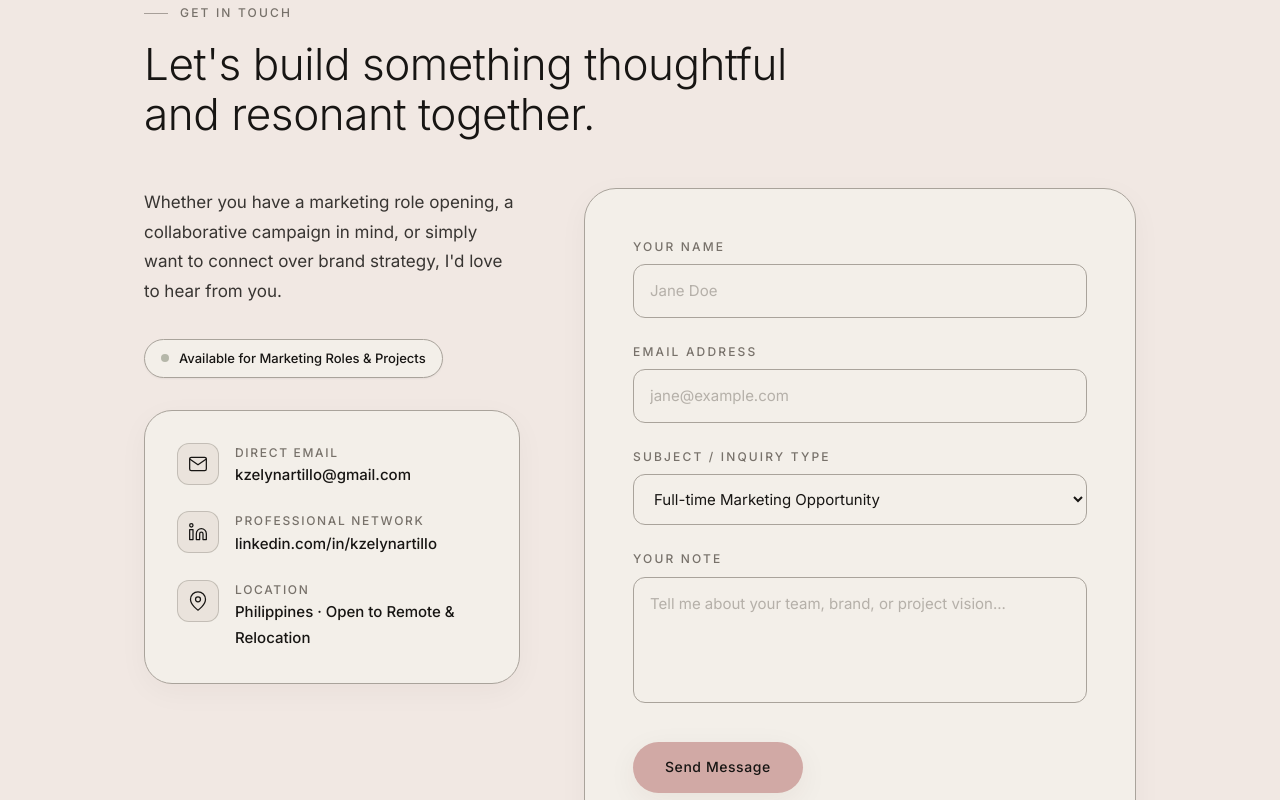
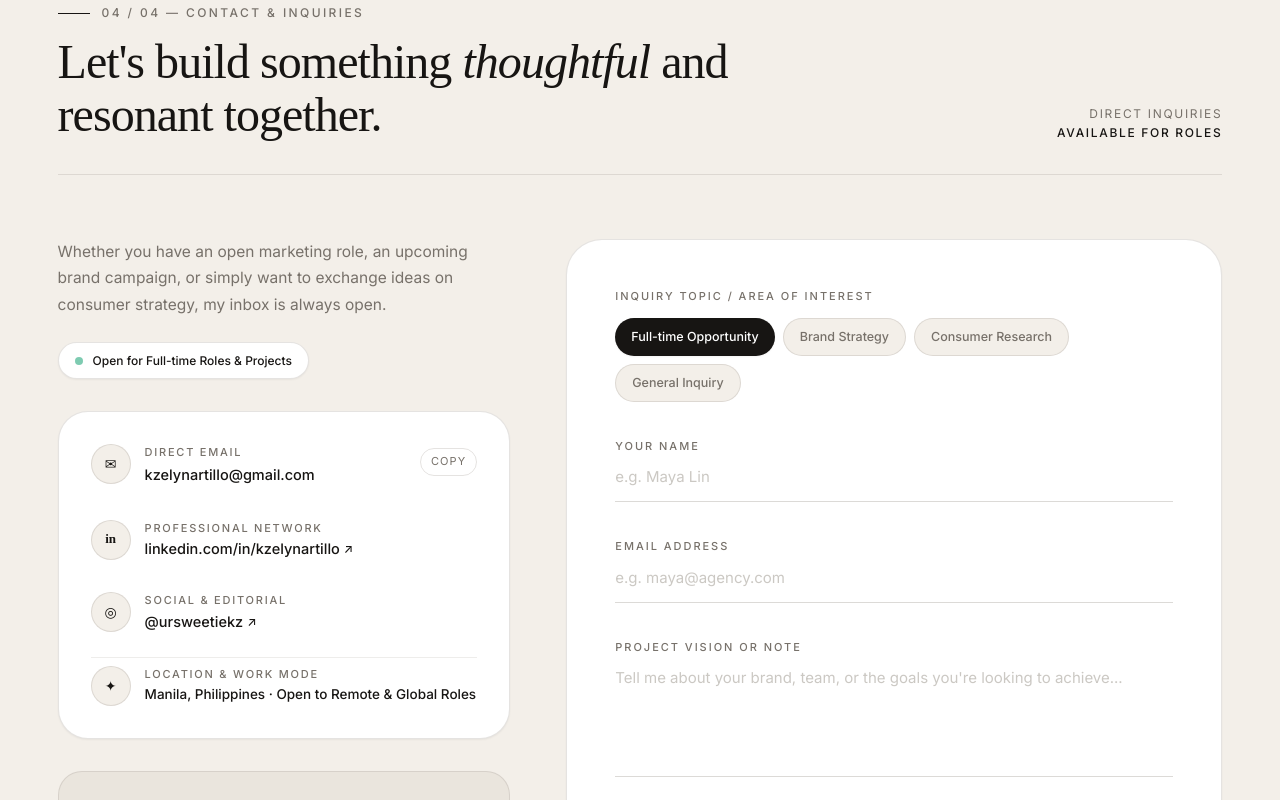
Before and after one commit to vardzz/kzelyn.me, a Next.js app: page / in a window 1280 px wide. Shown: the part 5980-6780 px from the top of the page. Built offline with nearby package versions, Linux system fonts and the light colour scheme; a web font is replaced by a local one.

Commit message:
feat: add Connect component with contact form and social links

```diff
--- a/src/components/Connect.tsx
+++ b/src/components/Connect.tsx
@@ -4,6 +4,7 @@ import { useState } from 'react';
 
 export function Connect() {
   const [formSubmitted, setFormSubmitted] = useState(false);
+  const [copied, setCopied] = useState(false);
   const [formData, setFormData] = useState({
     name: '',
     email: '',
@@ -11,147 +12,238 @@ export function Connect() {
     message: '',
   });
 
+  const topics = [
+    'Full-time Opportunity',
+    'Brand Strategy',
+    'Consumer Research',
+    'General Inquiry',
+  ];
+
   const handleSubmit = (e: React.FormEvent) => {
     e.preventDefault();
     setFormSubmitted(true);
   };
 
+  const handleCopyEmail = (e: React.MouseEvent) => {
+    e.preventDefault();
+    navigator.clipboard.writeText('kzelynartillo@gmail.com');
+    setCopied(true);
+    setTimeout(() => setCopied(false), 2000);
+  };
+
   return (
     <section
       id="connect"
-      className="py-20 sm:py-28 lg:py-36 px-8 sm:px-16 md:px-20 lg:px-28 xl:px-36 w-full bg-rose-soft/30 border-t border-line/60"
+      className="py-24 sm:py-32 lg:py-36 px-[4.5vw] w-full bg-[#F3EFE9] text-[#171513] select-none border-t border-[#A9A39B]/30"
       aria-label="Connect and Contact"
     >
-      <div className="max-w-[1120px] mx-auto w-full">
+      <div className="max-w-[1240px] mx-auto w-full">
 
-        {/* Eyebrow Label */}
-        <div className="flex items-center gap-3 mb-4">
-          <span className="w-6 h-[1px] bg-oak/60" aria-hidden="true" />
-          <p className="text-[12px] font-medium tracking-[0.18em] uppercase text-oak">
-            Get In Touch
+        {/* Section Eyebrow & Editorial Masthead */}
+        <div className="flex flex-col md:flex-row md:items-end justify-between gap-6 mb-12 sm:mb-16 pb-8 border-b border-[#A9A39B]/30">
+          <div>
+            <div className="flex items-center gap-3 mb-3">
+              <span className="w-8 h-[1px] bg-[#171513]" aria-hidden="true" />
+              <p className="font-sans text-[11px] sm:text-[12px] font-medium tracking-[0.2em] uppercase text-[#77716A]">
+                04 / 04 — CONTACT &amp; INQUIRIES
               </p>
             </div>
+            <h2 className="font-serif text-[32px] sm:text-[42px] lg:text-[48px] font-[350] leading-[1.12] tracking-[-0.02em] text-[#171513] max-w-[700px]">
+              Let&apos;s build something <span className="italic font-normal">thoughtful</span> and resonant together.
+            </h2>
+          </div>
 
-        {/* Section Heading: 44px / 30px, DM Sans 300, line-height 1.15. Max 1 signature word */}
-        <h2 className="text-[30px] sm:text-[38px] lg:text-[44px] font-light leading-[1.15] tracking-[-0.01em] text-espresso mb-12 max-w-[700px]">
-          Let&apos;s build something <span className="signature">thoughtful</span> and resonant together.
-        </h2>
+          <div className="hidden md:flex flex-col items-end text-right font-sans text-[12px] tracking-[0.14em] text-[#77716A] uppercase">
+            <span>DIRECT INQUIRIES</span>
+            <span className="text-[#171513] font-medium">AVAILABLE FOR ROLES</span>
+          </div>
+        </div>
 
-        <div className="grid grid-cols-1 lg:grid-cols-12 gap-12 lg:gap-16 items-start">
+        {/* 2-Column Minimalist Editorial Grid */}
+        <div className="grid grid-cols-1 lg:grid-cols-12 gap-10 lg:gap-14 items-start">
 
-          {/* Left Column: Direct Inquiries & Status (5 cols) */}
-          <div className="lg:col-span-5 space-y-8">
-            <p className="text-[16px] sm:text-[17px] text-espresso/85 leading-[1.75]">
-              Whether you have a marketing role opening, a collaborative campaign in mind, or simply want to connect over brand strategy, I&apos;d love to hear from you.
+          {/* ======================================================== */}
+          {/* LEFT COLUMN: Dossier, Direct Channels & Status (5 cols) */}
+          {/* ======================================================== */}
+          <div className="lg:col-span-5 flex flex-col justify-between gap-8">
+
+            {/* Editorial Introduction */}
+            <div>
+              <p className="font-sans text-[15px] sm:text-[15.5px] text-[#77716A] leading-[1.7] mb-6">
+                Whether you have an open marketing role, an upcoming brand campaign, or simply want to exchange ideas on consumer strategy, my inbox is always open.
               </p>
 
-            {/* Status Pill */}
-            <div className="inline-flex items-center gap-2.5 px-4 py-2 rounded-full bg-paper border border-line text-[13px] font-medium text-espresso shadow-xs">
-              <span className="w-2 h-2 rounded-full bg-sage animate-pulse" aria-hidden="true" />
-              <span>Available for Marketing Roles &amp; Projects</span>
+              {/* Status Indicator Pill */}
+              <div className="inline-flex items-center gap-2.5 px-4 py-2 rounded-full bg-[#FFFFFF] border border-[#A9A39B]/30 text-[12px] font-sans font-medium text-[#171513] shadow-xs">
+                <span className="w-2 h-2 rounded-full bg-emerald-600 animate-pulse" aria-hidden="true" />
+                <span>Open for Full-time Roles &amp; Projects</span>
+              </div>
             </div>
 
-            {/* Contact Channels Card */}
-            <div className="p-8 rounded-[28px] bg-paper border border-line shadow-[0_8px_30px_rgba(62,31,22,0.04)] space-y-6">
+            {/* Direct Contact Dossier Card */}
+            <div className="p-7 sm:p-8 rounded-[30px] bg-[#FFFFFF] border border-[#A9A39B]/30 space-y-6 shadow-xs">
 
-              {/* Email */}
+              {/* Direct Email */}
+              <div className="flex items-start justify-between gap-4 group">
                 <a
                   href="mailto:kzelynartillo@gmail.com"
-                className="flex items-start gap-4 group transition-colors"
+                  className="flex items-start gap-3.5 transition-colors"
                 >
-                <div className="p-2.5 rounded-xl bg-bone/70 border border-line/60 text-espresso group-hover:bg-rose-soft transition-colors">
-                  <svg width="20" height="20" viewBox="0 0 24 24" fill="none" stroke="currentColor" strokeWidth="1.5" strokeLinecap="round" strokeLinejoin="round">
-                    <rect x="2" y="4" width="20" height="16" rx="2" />
-                    <path d="M22 6l-10 7L2 6" />
-                  </svg>
+                  <div className="w-10 h-10 rounded-full bg-[#F3EFE9] border border-[#A9A39B]/30 flex items-center justify-center text-[#171513] shrink-0 group-hover:bg-[#171513] group-hover:text-[#FFFFFF] transition-all duration-300">
+                    <span className="text-[14px]">✉</span>
                   </div>
                   <div>
-                  <span className="text-[12px] uppercase tracking-[0.14em] text-oak block font-medium">
+                    <span className="font-sans text-[11px] uppercase tracking-[0.16em] text-[#77716A] block font-medium">
                       Direct Email
                     </span>
-                  <span className="text-[15px] text-espresso group-hover:text-rust transition-colors font-medium">
+                    <span className="font-sans text-[14px] sm:text-[14.5px] text-[#171513] group-hover:underline underline-offset-4 font-medium transition-colors">
                       kzelynartillo@gmail.com
                     </span>
                   </div>
                 </a>
+
+                {/* Quick Copy Button */}
+                <button
+                  onClick={handleCopyEmail}
+                  className="text-[11px] font-sans text-[#77716A] hover:text-[#171513] uppercase tracking-[0.1em] border border-[#A9A39B]/30 hover:border-[#171513] px-2.5 py-1 rounded-full transition-all cursor-pointer shrink-0 mt-1"
+                  aria-label="Copy email address"
+                >
+                  {copied ? 'Copied' : 'Copy'}
+                </button>
+              </div>
 
               {/* LinkedIn */}
               <a
                 href="https://linkedin.com/in/kzelynartillo"
                 target="_blank"
                 rel="noopener noreferrer"
-                className="flex items-start gap-4 group transition-colors"
+                className="flex items-start gap-3.5 group transition-colors pt-2"
               >
-                <div className="p-2.5 rounded-xl bg-bone/70 border border-line/60 text-espresso group-hover:bg-rose-soft transition-colors">
-                  <svg width="20" height="20" viewBox="0 0 24 24" fill="none" stroke="currentColor" strokeWidth="1.5" strokeLinecap="round" strokeLinejoin="round">
-                    <path d="M16 8a6 6 0 016 6v7h-4v-7a2 2 0 00-2-2 2 2 0 00-2 2v7h-4v-7a6 6 0 016-6z" />
-                    <rect x="2" y="9" width="4" height="12" />
-                    <circle cx="4" cy="4" r="2" />
-                  </svg>
+                <div className="w-10 h-10 rounded-full bg-[#F3EFE9] border border-[#A9A39B]/30 flex items-center justify-center text-[#171513] shrink-0 group-hover:bg-[#171513] group-hover:text-[#FFFFFF] transition-all duration-300">
+                  <span className="text-[13px] font-serif font-bold">in</span>
                 </div>
                 <div>
-                  <span className="text-[12px] uppercase tracking-[0.14em] text-oak block font-medium">
+                  <span className="font-sans text-[11px] uppercase tracking-[0.16em] text-[#77716A] block font-medium">
                     Professional Network
                   </span>
-                  <span className="text-[15px] text-espresso group-hover:text-rust transition-colors font-medium">
-                    linkedin.com/in/kzelynartillo
+                  <span className="font-sans text-[14px] sm:text-[14.5px] text-[#171513] group-hover:underline underline-offset-4 font-medium flex items-center gap-1 transition-colors">
+                    <span>linkedin.com/in/kzelynartillo</span>
+                    <span className="text-[12px]">↗</span>
+                  </span>
+                </div>
+              </a>
+
+              {/* Instagram */}
+              <a
+                href="https://instagram.com/ursweetiekz"
+                target="_blank"
+                rel="noopener noreferrer"
+                className="flex items-start gap-3.5 group transition-colors pt-2"
+              >
+                <div className="w-10 h-10 rounded-full bg-[#F3EFE9] border border-[#A9A39B]/30 flex items-center justify-center text-[#171513] shrink-0 group-hover:bg-[#171513] group-hover:text-[#FFFFFF] transition-all duration-300">
+                  <span className="text-[14px]">◎</span>
+                </div>
+                <div>
+                  <span className="font-sans text-[11px] uppercase tracking-[0.16em] text-[#77716A] block font-medium">
+                    Social &amp; Editorial
+                  </span>
+                  <span className="font-sans text-[14px] sm:text-[14.5px] text-[#171513] group-hover:underline underline-offset-4 font-medium flex items-center gap-1 transition-colors">
+                    <span>@ursweetiekz</span>
+                    <span className="text-[12px]">↗</span>
                   </span>
                 </div>
               </a>
 
               {/* Location */}
-              <div className="flex items-start gap-4">
-                <div className="p-2.5 rounded-xl bg-bone/70 border border-line/60 text-espresso">
-                  <svg width="20" height="20" viewBox="0 0 24 24" fill="none" stroke="currentColor" strokeWidth="1.5" strokeLinecap="round" strokeLinejoin="round">
-                    <path d="M21 10c0 7-9 13-9 13s-9-6-9-13a9 9 0 0118 0z" />
-                    <circle cx="12" cy="10" r="3" />
-                  </svg>
+              <div className="flex items-start gap-3.5 pt-2 border-t border-[#A9A39B]/20">
+                <div className="w-10 h-10 rounded-full bg-[#F3EFE9] border border-[#A9A39B]/30 flex items-center justify-center text-[#171513] shrink-0">
+                  <span className="text-[14px]">✦</span>
                 </div>
                 <div>
-                  <span className="text-[12px] uppercase tracking-[0.14em] text-oak block font-medium">
-                    Location
+                  <span className="font-sans text-[11px] uppercase tracking-[0.16em] text-[#77716A] block font-medium">
+                    Location &amp; Work Mode
                   </span>
-                  <span className="text-[15px] text-espresso font-medium">
-                    Philippines · Open to Remote &amp; Relocation
+                  <span className="font-sans text-[13.5px] text-[#171513] font-medium block">
+                    Manila, Philippines · Open to Remote &amp; Global Roles
                   </span>
                 </div>
               </div>
 
             </div>
 
+            {/* Reassurance Footer Quote Card */}
+            <div className="p-6 rounded-[24px] bg-[#EAE5DD] border border-[#A9A39B]/30">
+              <p className="font-serif italic text-[14px] text-[#171513]/90 leading-relaxed mb-2">
+                &ldquo;Rooted in consumer empathy, driven by practical metrics. Inquiries receive a prompt response within 24 hours.&rdquo;
+              </p>
+              <span className="font-sans text-[11px] tracking-[0.14em] uppercase text-[#77716A] font-medium block">
+                KZELYN ARTILLO · COMMITMENT TO RIGOR
+              </span>
             </div>
 
-          {/* Right Column: Clean Form (7 cols) */}
+          </div>
+
+
+          {/* ======================================================== */}
+          {/* RIGHT COLUMN: Clean Minimalist Inquiry Form (7 cols)    */}
+          {/* ======================================================== */}
           <div className="lg:col-span-7">
-            <div className="p-8 sm:p-12 rounded-[32px] bg-paper border border-line shadow-[0_8px_30px_rgba(62,31,22,0.04)]">
+            <div className="p-8 sm:p-11 lg:p-12 rounded-[32px] sm:rounded-[36px] bg-[#FFFFFF] border border-[#A9A39B]/30 shadow-xs transition-all duration-300">
+
               {formSubmitted ? (
-                <div className="py-12 text-center space-y-4">
-                  <div className="w-12 h-12 rounded-full bg-sage-soft text-espresso flex items-center justify-center mx-auto">
-                    <svg width="24" height="24" viewBox="0 0 24 24" fill="none" stroke="currentColor" strokeWidth="1.5" strokeLinecap="round" strokeLinejoin="round">
-                      <polyline points="20 6 9 17 4 12" />
-                    </svg>
+                /* Success State */
+                <div className="py-14 text-center space-y-4">
+                  <div className="w-14 h-14 rounded-full bg-[#171513] text-[#FFFFFF] flex items-center justify-center mx-auto text-[20px] shadow-sm">
+                    ✓
                   </div>
-                  <h3 className="text-[22px] font-light text-espresso">
-                    Message Received
+                  <h3 className="font-serif text-[26px] font-[350] text-[#171513]">
+                    Message Delivered
                   </h3>
-                  <p className="text-[15px] text-oak max-w-[420px] mx-auto leading-relaxed">
-                    Thank you for reaching out. I will review your note and respond promptly.
+                  <p className="font-sans text-[14.5px] text-[#77716A] max-w-[420px] mx-auto leading-relaxed">
+                    Thank you for reaching out. I have received your note and will review your project vision promptly.
                   </p>
                   <button
                     onClick={() => setFormSubmitted(false)}
-                    className="text-[13px] text-rust underline underline-offset-4 hover:text-espresso transition-colors pt-2 cursor-pointer"
+                    className="font-sans text-[12.5px] text-[#171513] underline underline-offset-4 hover:text-[#77716A] transition-colors pt-3 cursor-pointer uppercase tracking-wider font-medium"
                   >
-                    Send another message
+                    Send another note
                   </button>
                 </div>
               ) : (
-                <form onSubmit={handleSubmit} className="space-y-6">
+                /* The Minimalist Inquiry Form */
+                <form onSubmit={handleSubmit} className="space-y-7">
 
-                  {/* Name Input */}
+                  {/* Topic Pill Selector */}
                   <div>
+                    <label className="block font-sans text-[11px] uppercase tracking-[0.18em] font-medium text-[#77716A] mb-3">
+                      Inquiry Topic / Area of Interest
+                    </label>
+                    <div className="flex flex-wrap gap-2">
+                      {topics.map((t) => {
+                        const isSelected = formData.topic === t;
+                        return (
+                          <button
+                            key={t}
+                            type="button"
+                            onClick={() => setFormData({ ...formData, topic: t })}
+                            className={`px-4 py-2 rounded-full font-sans text-[12.5px] font-medium transition-all duration-200 cursor-pointer ${
+                              isSelected
+                                ? 'bg-[#171513] text-[#FFFFFF] shadow-xs'
+                                : 'bg-[#F3EFE9] hover:bg-[#EAE5DD] text-[#77716A] hover:text-[#171513] border border-[#A9A39B]/30'
+                            }`}
+                          >
+                            {t}
+                          </button>
+                        );
+                      })}
+                    </div>
+                  </div>
+
+                  {/* Name Input (Floating Minimal Field) */}
+                  <div className="relative pt-2">
                     <label
                       htmlFor="name"
-                      className="block text-[12px] uppercase tracking-[0.18em] font-medium text-oak mb-2"
+                      className="block font-sans text-[11px] uppercase tracking-[0.18em] font-medium text-[#77716A] mb-1.5"
                     >
                       Your Name
                     </label>
@@ -159,18 +251,18 @@ export function Connect() {
                       type="text"
                       id="name"
                       required
-                      placeholder="Jane Doe"
+                      placeholder="e.g. Maya Lin"
                       value={formData.name}
                       onChange={(e) => setFormData({ ...formData, name: e.target.value })}
-                      className="w-full px-4 py-3.5 rounded-[12px] bg-paper border border-line text-[15px] text-espresso placeholder:text-oak/50 transition-all focus:border-rose focus:ring-2 focus:ring-rose/30 focus:outline-none"
+                      className="w-full pb-3 pt-1 border-b border-[#A9A39B]/40 focus:border-[#171513] text-[15px] font-sans text-[#171513] placeholder:text-[#A9A39B]/60 bg-transparent transition-colors outline-none"
                     />
                   </div>
 
                   {/* Email Input */}
-                  <div>
+                  <div className="relative pt-2">
                     <label
                       htmlFor="email"
-                      className="block text-[12px] uppercase tracking-[0.18em] font-medium text-oak mb-2"
+                      className="block font-sans text-[11px] uppercase tracking-[0.18em] font-medium text-[#77716A] mb-1.5"
                     >
                       Email Address
                     </label>
@@ -178,65 +270,50 @@ export function Connect() {
                       type="email"
                       id="email"
                       required
-                      placeholder="jane@example.com"
+                      placeholder="e.g. maya@agency.com"
                       value={formData.email}
                       onChange={(e) => setFormData({ ...formData, email: e.target.value })}
-                      className="w-full px-4 py-3.5 rounded-[12px] bg-paper border border-line text-[15px] text-espresso placeholder:text-oak/50 transition-all focus:border-rose focus:ring-2 focus:ring-rose/30 focus:outline-none"
+                      className="w-full pb-3 pt-1 border-b border-[#A9A39B]/40 focus:border-[#171513] text-[15px] font-sans text-[#171513] placeholder:text-[#A9A39B]/60 bg-transparent transition-colors outline-none"
                     />
                   </div>
 
-                  {/* Topic Select */}
-                  <div>
-                    <label
-                      htmlFor="topic"
-                      className="block text-[12px] uppercase tracking-[0.18em] font-medium text-oak mb-2"
-                    >
-                      Subject / Inquiry Type
-                    </label>
-                    <select
-                      id="topic"
-                      value={formData.topic}
-                      onChange={(e) => setFormData({ ...formData, topic: e.target.value })}
-                      className="w-full px-4 py-3.5 rounded-[12px] bg-paper border border-line text-[15px] text-espresso transition-all focus:border-rose focus:ring-2 focus:ring-rose/30 focus:outline-none"
-                    >
-                      <option value="Full-time Opportunity">Full-time Marketing Opportunity</option>
-                      <option value="Freelance Project">Freelance Brand / Content Project</option>
-                      <option value="Consultation">Marketing Strategy Inquiry</option>
-                      <option value="Just saying hello">General Connection</option>
-                    </select>
-                  </div>
-
                   {/* Message Input */}
-                  <div>
+                  <div className="relative pt-2">
                     <label
                       htmlFor="message"
-                      className="block text-[12px] uppercase tracking-[0.18em] font-medium text-oak mb-2"
+                      className="block font-sans text-[11px] uppercase tracking-[0.18em] font-medium text-[#77716A] mb-1.5"
                     >
-                      Your Note
+                      Project Vision or Note
                     </label>
                     <textarea
                       id="message"
                       required
                       rows={4}
-                      placeholder="Tell me about your team, brand, or project vision..."
+                      placeholder="Tell me about your brand, team, or the goals you're looking to achieve..."
                       value={formData.message}
                       onChange={(e) => setFormData({ ...formData, message: e.target.value })}
-                      className="w-full px-4 py-3.5 rounded-[12px] bg-paper border border-line text-[15px] text-espresso placeholder:text-oak/50 transition-all focus:border-rose focus:ring-2 focus:ring-rose/30 focus:outline-none resize-none"
+                      className="w-full pb-3 pt-1 border-b border-[#A9A39B]/40 focus:border-[#171513] text-[15px] font-sans text-[#171513] placeholder:text-[#A9A39B]/60 bg-transparent transition-colors outline-none resize-none leading-relaxed"
                     />
                   </div>
 
-                  {/* Submit Button (Primary token button) */}
-                  <div className="pt-2">
+                  {/* Submit Button (Primary token button matching design.md) */}
+                  <div className="pt-4 flex items-center justify-between">
                     <button
                       type="submit"
-                      className="w-full sm:w-auto inline-flex items-center justify-center bg-rose hover:bg-rust text-espresso hover:text-paper rounded-full px-8 py-3.5 text-[14px] font-medium tracking-[0.04em] transition-all duration-300 shadow-[0_8px_30px_rgba(62,31,22,0.06)] cursor-pointer"
+                      className="inline-flex items-center justify-center gap-2.5 bg-[#000000] hover:bg-[#1a1817] text-[#FFFFFF] rounded-full h-[48px] px-8 font-sans text-[13.5px] font-medium tracking-normal transition-all duration-300 shadow-xs hover:shadow-sm cursor-pointer"
                     >
-                      Send Message
+                      <span>Send Message</span>
+                      <span className="text-[14px] leading-none">↗</span>
                     </button>
+
+                    <span className="font-sans text-[11.5px] text-[#A9A39B] hidden sm:block">
+                      Usually responds within 24h
+                    </span>
                   </div>
 
                 </form>
               )}
+
             </div>
           </div>
 
```
Lines whose indentation alone changed are shown as unchanged.
